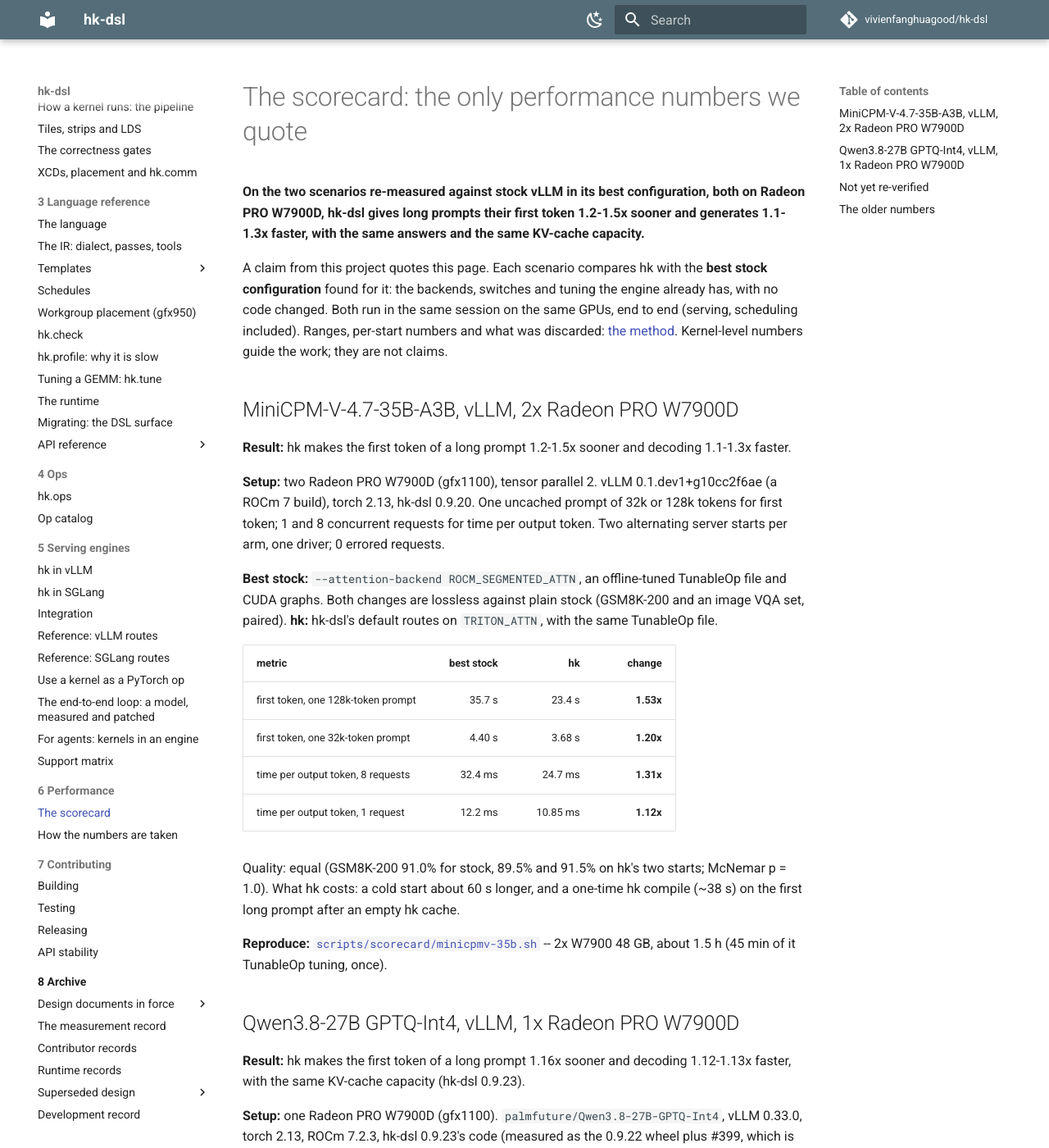
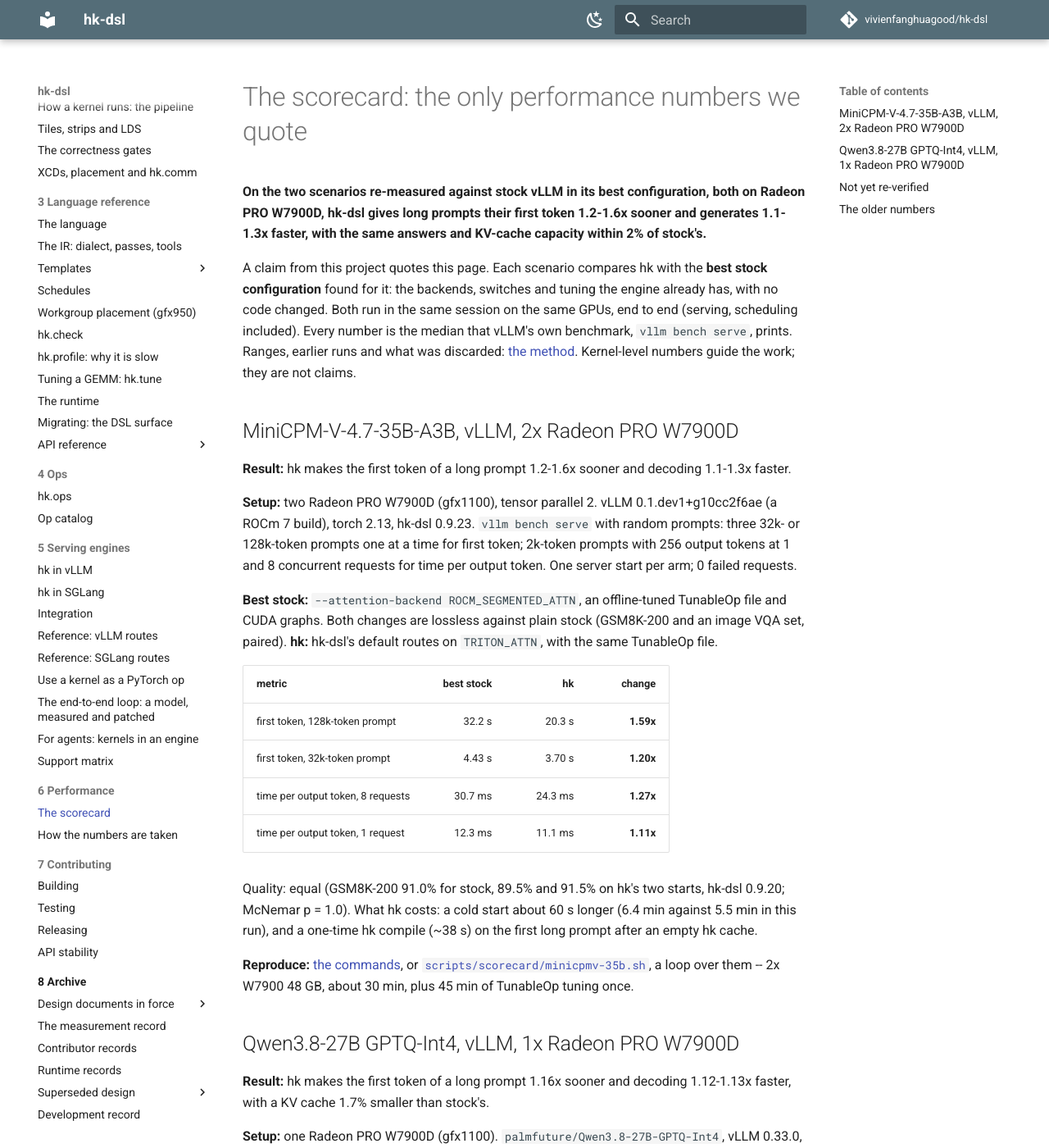
Before and after one commit to vivienfanghuagood/hk-dsl, an MkDocs documentation site: the page built from docs/performance/scorecard.md, in a window 1280 px wide and 1400 px high. Shown: the whole window at 82% size. Built offline with MkDocs 1.6.1 and Material for MkDocs 9.7.7, drawn with Linux system fonts in a browser that asks for light colours; comment, search, counter and statistics services are not loaded; some of the changed text lies outside the part shown.

Commit message:
scorecard: repro on vllm bench serve (owner); tables re-measured with it, hk-dsl 0.9.23
Each scenario is now vllm serve (HK_DISABLE=1 / hk on) + vllm bench serve; the scripts are <30-line loops over
those commands; scripts/scorecard/README.md lists them. Rows re-measured once with vllm bench serve on 0044:
35B 1.59x/1.20x TTFT, 1.27x/1.11x TPOT; Qwen3.8-27B 1.16x/1.16x TTFT, 1.13x/1.12x TPOT, KV -1.7%.

Co-Authored-By: Claude <noreply@anthropic.com>

```diff
--- a/docs/performance/scorecard.md
+++ b/docs/performance/scorecard.md
@@ -1,22 +1,23 @@
 # The scorecard: the only performance numbers we quote
 
 **On the two scenarios re-measured against stock vLLM in its best configuration, both on Radeon PRO W7900D,
-hk-dsl gives long prompts their first token 1.2-1.5x sooner and generates 1.1-1.3x faster, with the same
-answers and the same KV-cache capacity.**
+hk-dsl gives long prompts their first token 1.2-1.6x sooner and generates 1.1-1.3x faster, with the same
+answers and KV-cache capacity within 2% of stock's.**
 
 A claim from this project quotes this page. Each scenario compares hk with the **best stock configuration**
 found for it: the backends, switches and tuning the engine already has, with no code changed. Both run in the
-same session on the same GPUs, end to end (serving, scheduling included). Ranges, per-start numbers and what
-was discarded: [the method](method.md#the-scorecard-scenarios). Kernel-level numbers guide the work; they are
-not claims.
+same session on the same GPUs, end to end (serving, scheduling included). Every number is the median that vLLM's
+own benchmark, `vllm bench serve`, prints. Ranges, earlier runs and what was discarded:
+[the method](method.md#the-scorecard-scenarios). Kernel-level numbers guide the work; they are not claims.
 
 ## MiniCPM-V-4.7-35B-A3B, vLLM, 2x Radeon PRO W7900D
 
-**Result:** hk makes the first token of a long prompt 1.2-1.5x sooner and decoding 1.1-1.3x faster.
+**Result:** hk makes the first token of a long prompt 1.2-1.6x sooner and decoding 1.1-1.3x faster.
 
 **Setup:** two Radeon PRO W7900D (gfx1100), tensor parallel 2. vLLM 0.1.dev1+g10cc2f6ae (a ROCm 7 build),
-torch 2.13, hk-dsl 0.9.20. One uncached prompt of 32k or 128k tokens for first token; 1 and 8 concurrent
-requests for time per output token. Two alternating server starts per arm, one driver; 0 errored requests.
+torch 2.13, hk-dsl 0.9.23. `vllm bench serve` with random prompts: three 32k- or 128k-token prompts one at a time
+for first token; 2k-token prompts with 256 output tokens at 1 and 8 concurrent requests for time per output token.
+One server start per arm; 0 failed requests.
 
 **Best stock:** `--attention-backend ROCM_SEGMENTED_ATTN`, an offline-tuned TunableOp file and CUDA graphs. Both
 changes are lossless against plain stock (GSM8K-200 and an image VQA set, paired). **hk:** hk-dsl's default routes
@@ -24,44 +25,48 @@ on `TRITON_ATTN`, with the same TunableOp file.
 
 | metric | best stock | hk | change |
 |---|---:|---:|---:|
-| first token, one 128k-token prompt | 35.7 s | 23.4 s | **1.53x** |
-| first token, one 32k-token prompt | 4.40 s | 3.68 s | **1.20x** |
-| time per output token, 8 requests | 32.4 ms | 24.7 ms | **1.31x** |
-| time per output token, 1 request | 12.2 ms | 10.85 ms | **1.12x** |
+| first token, 128k-token prompt | 32.2 s | 20.3 s | **1.59x** |
+| first token, 32k-token prompt | 4.43 s | 3.70 s | **1.20x** |
+| time per output token, 8 requests | 30.7 ms | 24.3 ms | **1.27x** |
+| time per output token, 1 request | 12.3 ms | 11.1 ms | **1.11x** |
 
-Quality: equal (GSM8K-200 91.0% for stock, 89.5% and 91.5% on hk's two starts; McNemar p = 1.0).
-What hk costs: a cold start about 60 s longer, and a one-time hk compile (~38 s) on the first long prompt after
-an empty hk cache.
+Quality: equal (GSM8K-200 91.0% for stock, 89.5% and 91.5% on hk's two starts, hk-dsl 0.9.20; McNemar p = 1.0).
+What hk costs: a cold start about 60 s longer (6.4 min against 5.5 min in this run), and a one-time hk compile
+(~38 s) on the first long prompt after an empty hk cache.
 
-**Reproduce:** [`scripts/scorecard/minicpmv-35b.sh`](../../scripts/scorecard/minicpmv-35b.sh) -- 2x W7900
-48 GB, about 1.5 h (45 min of it TunableOp tuning, once).
+**Reproduce:** [the commands](../../scripts/scorecard/README.md#minicpm-v-47-35b-a3b-2x-radeon-pro-w7900-48-gb), or
+[`scripts/scorecard/minicpmv-35b.sh`](../../scripts/scorecard/minicpmv-35b.sh), a loop over them -- 2x W7900 48 GB,
+about 30 min, plus 45 min of TunableOp tuning once.
 
 ## Qwen3.8-27B GPTQ-Int4, vLLM, 1x Radeon PRO W7900D
 
-**Result:** hk makes the first token of a long prompt 1.16x sooner and decoding 1.12-1.13x faster, with the same
-KV-cache capacity (hk-dsl 0.9.23).
+**Result:** hk makes the first token of a long prompt 1.16x sooner and decoding 1.12-1.13x faster, with a KV
+cache 1.7% smaller than stock's.
 
 **Setup:** one Radeon PRO W7900D (gfx1100). `palmfuture/Qwen3.8-27B-GPTQ-Int4`, vLLM 0.33.0, torch 2.13,
-ROCm 7.2.3, hk-dsl 0.9.23's code (measured as the 0.9.22 wheel plus #399, which is what 0.9.23 ships). One
-uncached prompt of 8k or 32k tokens for first token; 2k-token prompts with 256 output tokens at 1 and 8 concurrent
-requests for time per output token. One server start per arm, by the script below; 0 errored requests.
+ROCm 7.2.3, hk-dsl 0.9.23. `vllm bench serve` with random prompts: three 8k- or 32k-token prompts one at a time for
+first token; 2k-token prompts with 256 output tokens at 1 and 8 concurrent requests for time per output token. One
+server start per arm; 0 failed requests.
 
 **Best stock:** `--attention-backend ROCM_SEGMENTED_ATTN`, an offline-tuned TunableOp file and CUDA graphs.
 **hk:** hk-dsl's default routes on `TRITON_ATTN`, with the same TunableOp file.
 
 | metric | best stock | hk | change |
 |---|---:|---:|---:|
-| first token, one 32k-token prompt | 35.3 s | 30.5 s | **1.16x** |
-| first token, one 8k-token prompt | 8.20 s | 7.07 s | **1.16x** |
-| time per output token, 1 request | 32.5 ms | 28.8 ms | **1.13x** |
-| time per output token, 8 requests | 67.6 ms | 60.2 ms | **1.12x** |
-| KV cache capacity | 281,941 tokens | 283,306 tokens | equal |
+| first token, 32k-token prompt | 35.4 s | 30.6 s | **1.16x** |
+| first token, 8k-token prompt | 8.24 s | 7.12 s | **1.16x** |
+| time per output token, 1 request | 32.7 ms | 28.9 ms | **1.13x** |
+| time per output token, 8 requests | 83.4 ms | 74.5 ms | **1.12x** |
+| KV cache capacity | 288,085 tokens | 283,306 tokens | 1.7% smaller |
 
 Quality: equal (GSM8K-200 91.0-91.5% for both arms, two runs each; McNemar p = 1.00). The decode gain is hk's int4
 linear route (`vllm_gptq`); with it off, hk's decode is level with stock.
+What hk costs: a KV cache 1.7% smaller, and a first start after install about 3 min longer while hk compiles
+its int4 kernels into its cache (4.1 min against stock's 1.0 min in this run).
 
-**Reproduce:** [`scripts/scorecard/qwen3.8-27b-gptq.sh`](../../scripts/scorecard/qwen3.8-27b-gptq.sh) -- one
-W7900 48 GB, about 45 min (15 min of it TunableOp tuning, once); hk-dsl 0.9.23 from PyPI by default.
+**Reproduce:** [the commands](../../scripts/scorecard/README.md#qwen38-27b-gptq-int4-1x-radeon-pro-w7900-48-gb), or
+[`scripts/scorecard/qwen3.8-27b-gptq.sh`](../../scripts/scorecard/qwen3.8-27b-gptq.sh), a loop over them -- one
+W7900 48 GB, about 20 min, plus 15 min of TunableOp tuning once.
 
 ## Not yet re-verified
 
```
Also changed, not shown: docs/performance/method.md (+20 -11 lines), scripts/scorecard/README.md (added, +89 -0 lines), 2 other files.
